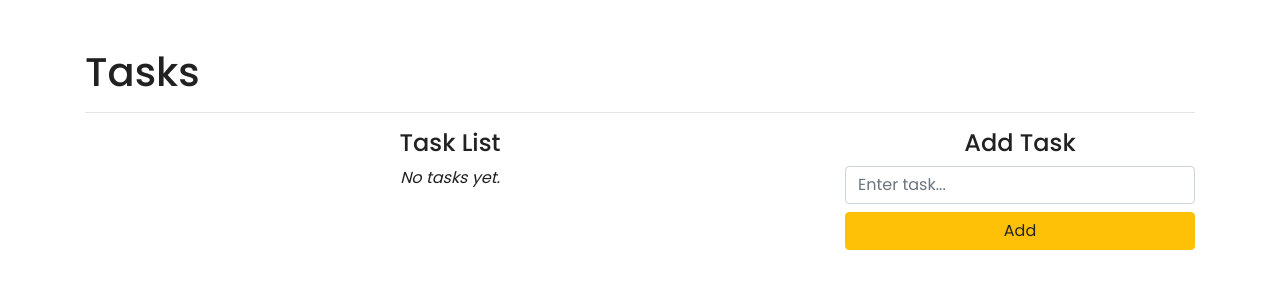
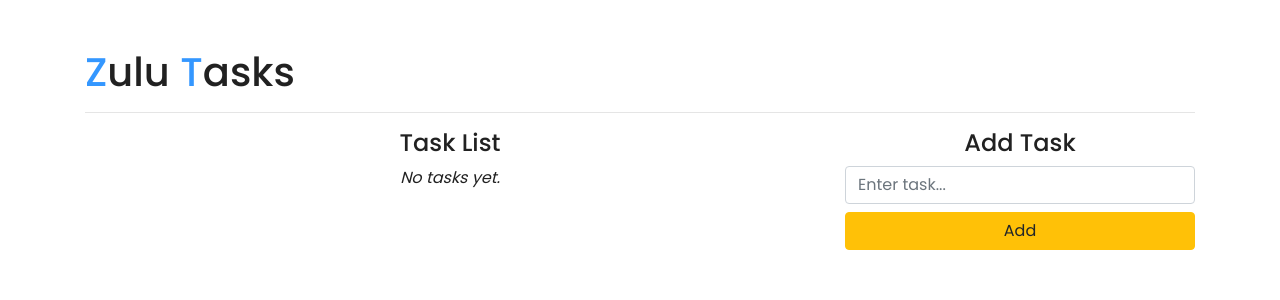
Before and after one commit to salchichongallo/zulu-tasks, a React (Create React App) app: page / in a window 1280 px wide. Shown: the top 300 px of the page. Built offline with nearby package versions, Linux system fonts and the light colour scheme.

Commit message:
add app title component

```diff
--- a/src/App.js
+++ b/src/App.js
@@ -2,6 +2,7 @@ import React from 'react'
 import {isEmpty} from 'ramda'
 import {nanoid} from 'nanoid'
 import TaskList from './TaskList'
+import AppTitle from './components/AppTitle'
 
 const createTask = name => ({name, id: nanoid()})
 
@@ -58,7 +59,7 @@ function App() {
 
   return (
     <div className="container mt-5">
-      <h1>Tasks</h1>
+      <AppTitle />
       <hr />
       <div className="row">
         <div className="col-8">
--- /dev/null
+++ b/src/components/AppTitle/AppTitle.css
@@ -0,0 +1,8 @@
+.AppTitle {
+  margin: 0;
+  display: inline-block;
+}
+
+.AppTitle-letter {
+  color: var(--primary-color);
+}
--- /dev/null
+++ b/src/components/AppTitle/AppTitle.js
@@ -0,0 +1,13 @@
+import React from 'react'
+import './AppTitle.css'
+
+function AppTitle() {
+  return (
+    <h1 className="AppTitle">
+      <span className="AppTitle-letter">Z</span>ulu{' '}
+      <span className="AppTitle-letter">T</span>asks
+    </h1>
+  )
+}
+
+export default AppTitle
--- /dev/null
+++ b/src/components/AppTitle/index.js
@@ -0,0 +1 @@
+export {default} from './AppTitle'
```
